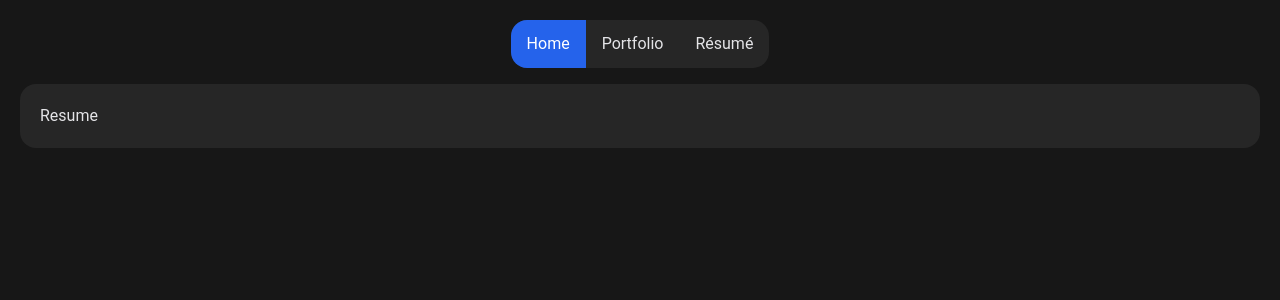
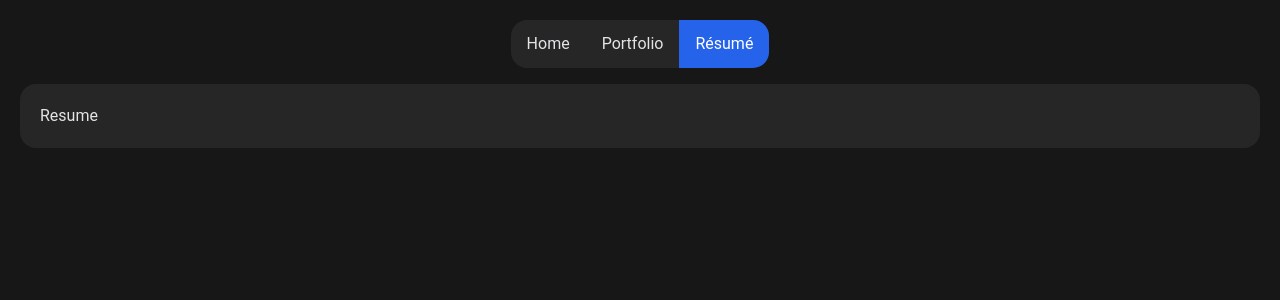
Before and after one commit to njs-guy/njshockey-resume, a React (Vite) app: page /resume in a window 1280 px wide. Shown: the top 300 px of the page. Built offline with nearby package versions, Linux system fonts and the light colour scheme.

Commit message:
Navbar now has active links

```diff
--- a/src/App.tsx
+++ b/src/App.tsx
@@ -9,11 +9,12 @@
   return (
     <main>
       <div className="App m-5 flex flex-col space-y-4">
-      <NavBar active={0} />
+      <NavBar />
       <Routes>
         <Route path="/" element={<Home />} />
         <Route path="/portfolio" element={<Portfolio />} />
         <Route path="/resume" element={<Resume />} />
+        {/* No match or 404 error */}
         <Route path="*" element={<PageNotFound />} />
       </Routes>
       </div>
--- a/src/components/NavBar.tsx
+++ b/src/components/NavBar.tsx
@@ -1,26 +1,20 @@
-import { Link } from 'react-router-dom';
+import { NavLink } from 'react-router-dom';
 
 interface NavBarProps {
     active: number,
 }
 
-const NavBar = ({active}: NavBarProps) => {
+const NavBar = () => {
     return (
         <ul className="menu menu-horizontal bg-base-200 rounded-box grow-0 object-center self-center">
             <li>
-                <Link to="/" className={active === 0 ? 'active': ''}>
-                    Home
-                </Link>
+                <NavLink to="/">Home</NavLink>
             </li>
             <li>
-                <Link to="/portfolio" className={active === 1 ? 'active': ''}>
-                    Portfolio
-                </Link>
+                <NavLink to="/portfolio">Portfolio</NavLink>
             </li>
             <li>
-                <Link to="/resume" className={active === 2 ? 'active': ''}>
-                    Résumé
-                </Link>
+                <NavLink to="/resume">Résumé</NavLink>
             </li>
         </ul>
     )
```
